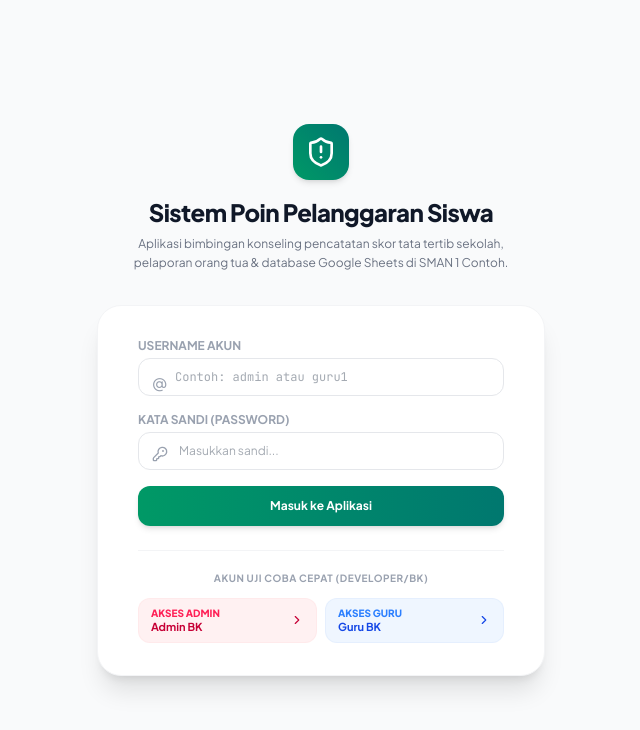
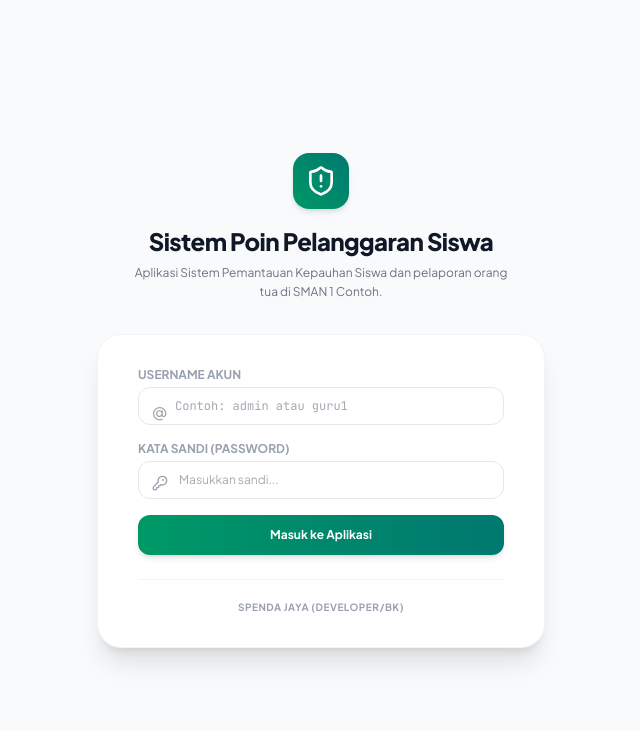
Before and after one commit to smpn02bengkulukota-cmd/SIPATUH, a React (Vite) app: page / in a window 1280 px wide. Shown: the top 730 px of the page, without its empty margins (319-959 px from the left). Built offline with nearby package versions, Linux system fonts and the light colour scheme.

Commit message:
Update App.tsx

```diff
--- a/src/App.tsx
+++ b/src/App.tsx
@@ -240,7 +240,7 @@ export default function App() {
             {settings.namaAplikasi || 'Sistem Poin Pelanggaran Siswa'}
           </h2>
           <p className="mt-1.5 text-xs text-gray-500 max-w-sm mx-auto leading-relaxed">
-            Aplikasi bimbingan konseling pencatatan skor tata tertib sekolah, pelaporan orang tua & database Google Sheets di {settings.namaSekolah || 'SMAN 1 Contoh'}.
+            Aplikasi Sistem Pemantauan Kepauhan Siswa dan pelaporan orang tua di {settings.namaSekolah || 'SMAN 1 Contoh'}.
           </p>
         </div>
 
@@ -294,31 +294,8 @@ export default function App() {
 
             {/* Quick Login Profiles for Easy Testing */}
             <div className="border-t border-gray-100 pt-5 space-y-3">
-              <span className="text-[10px] font-bold uppercase text-gray-400 tracking-wider block text-center">Akun Uji Coba Cepat (Developer/BK)</span>
-              <div className="grid grid-cols-2 gap-2">
-                <button
-                  type="button"
-                  onClick={() => handleQuickLogin('admin')}
-                  className="px-3 py-2 bg-rose-50 text-rose-700 rounded-xl hover:bg-rose-100/60 border border-rose-100/50 text-left text-xs font-semibold flex items-center justify-between cursor-pointer"
-                >
-                  <div>
-                    <p className="font-extrabold text-[10px] uppercase text-rose-500">Akses Admin</p>
-                    <p className="text-[11px] font-bold">Admin BK</p>
-                  </div>
-                  <ChevronRight className="w-3.5 h-3.5" />
-                </button>
-                <button
-                  type="button"
-                  onClick={() => handleQuickLogin('guru1')}
-                  className="px-3 py-2 bg-blue-50 text-blue-700 rounded-xl hover:bg-blue-100/60 border border-blue-100/50 text-left text-xs font-semibold flex items-center justify-between cursor-pointer"
-                >
-                  <div>
-                    <p className="font-extrabold text-[10px] uppercase text-blue-500">Akses Guru</p>
-                    <p className="text-[11px] font-bold">Guru BK</p>
-                  </div>
-                  <ChevronRight className="w-3.5 h-3.5" />
-                </button>
-              </div>
+              <span className="text-[10px] font-bold uppercase text-gray-400 tracking-wider block text-center">Spenda Jaya (Developer/BK)</span>
+
             </div>
           </div>
         </div>
```
